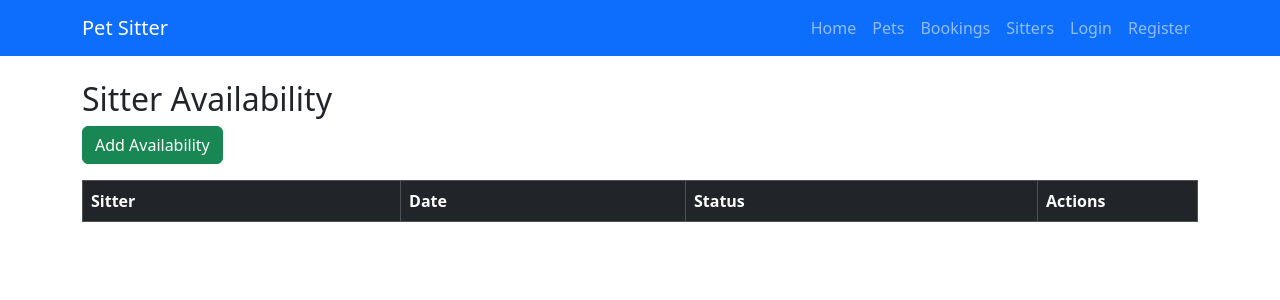
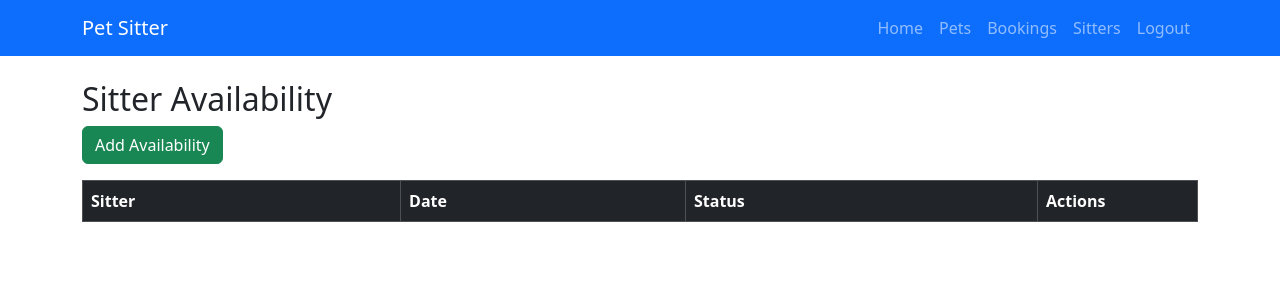
Before and after one commit to Zsolt68/pet_sitter, a Django app: page /availability/ in a window 1280 px wide. Shown: the top 300 px of the page. Run offline with Django 4.2, Linux system fonts and the light colour scheme; a user stored in the database is signed in; lists and menus that the app fills with data are empty.

Commit message:
feat: add auth-aware navbar in base.html showing Login/Register or Logout based on user state

```diff
--- a/core/templates/base.html
+++ b/core/templates/base.html
@@ -29,8 +29,18 @@
                     <li class="nav-item"><a class="nav-link" href="{% url 'pet_list' %}">Pets</a></li>
                     <li class="nav-item"><a class="nav-link" href="{% url 'booking_list' %}">Bookings</a></li>
                     <li class="nav-item"><a class="nav-link" href="{% url 'sitter_list' %}">Sitters</a></li>
-                    <li class="nav-item"><a class="nav-link" href="{% url 'login' %}">Login</a></li>
-                    <li class="nav-item"><a class="nav-link" href="{% url 'register' %}">Register</a></li>
+                    {% if user.is_authenticated %}
+                       <li class="nav-item">
+                           <a class="nav-link" href="{% url 'logout' %}">Logout</a>
+                        </li>
+                    {% else %}
+                        <li class="nav-item">
+                            <a class="nav-link" href="{% url 'login' %}">Login</a>
+                        </li>
+                        <li class="nav-item">
+                            <a class="nav-link" href="{% url 'register' %}">Register</a>
+                        </li>
+                    {% endif %}
                 </ul>
             </div>
         </div>
```
